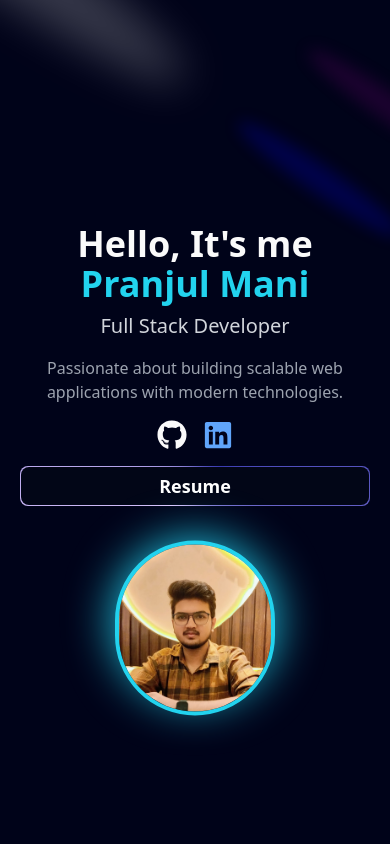
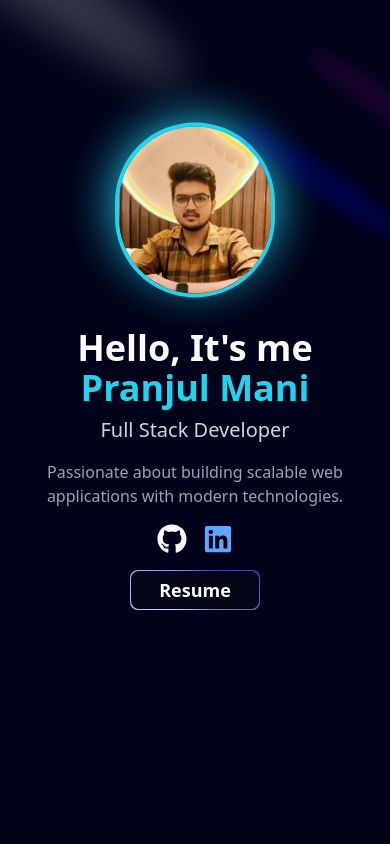
Before and after one commit to Pranjul-Mani/Portfolio, a Next.js app: page / in a window 390 px wide. Shown: the top 844 px of the page. Built offline with nearby package versions, Linux system fonts and the light colour scheme.

Commit message:
responsive update

```diff
--- a/components/about.tsx
+++ b/components/about.tsx
@@ -5,7 +5,7 @@ const About = () => {
 
     return (
         <section className="text-white py-16 px-6 sm:px-10 md:px-16 lg:px-32 xl:px-48
-                   mt-10 sm:mt-20 md:mt-24 mb-16 sm:mb-20 md:mb-24" id="about">
+                   mt-10 sm:mt-10 md:mt-24 mb-16 sm:mb-20 md:mb-24" id="about">
 
         <h2 className="text-4xl sm:text-3xl md:text-5xl font-bold text-center py-6">
             About Me
--- a/components/hero.tsx
+++ b/components/hero.tsx
@@ -11,8 +11,9 @@ const Hero = () => {
 
     return (
 
-        <section className="py-16 text-center mt-20  scroll-mt-24 mb-20" id='home'>
-            <div className="flex flex-col md:flex-row items-center gap-10 md:gap-40 mt-10 md:mt-20">
+        <section className="py-12 sm:py-16 text-center mt-10 sm:mt-16 md:mt-20 scroll-mt-24 mb-20 sm:mb-10 px-4 sm:px-8 md:px-16" id='home'>
+
+            <div className="flex flex-col-reverse md:flex-row items-center gap-10 md:gap-40 mt-10 md:mt-20">
 
                 <div>
                     <Spotlight className='-top-40 -left-10 md:-left-32 md:-top-20 h-screen' fill="white" />
--- a/components/skills.tsx
+++ b/components/skills.tsx
@@ -35,7 +35,7 @@ const floatAnimation: TargetAndTransition = {
 
 const Skills = () => {
     return (
-        <section className=" py-16 text-center mt-10" id="skills">
+        <section className=" py-16 text-center mt-10 scroll-m-10" id="skills">
             <h2 className="text-5xl font-bold text-white">Skills</h2>
             <div className="flex flex-wrap justify-center gap-20 mt-20">
                 {skills.map((skill, index) => (
--- a/components/ui/FloatingNav.tsx
+++ b/components/ui/FloatingNav.tsx
@@ -32,7 +32,7 @@ export const FloatingNav = ({
     });
 
     const scrollToSection = (id: string) => {
-        if ( typeof window !== "undefined" && typeof document !== "undefined" ) {
+        if (typeof window !== "undefined" && typeof document !== "undefined") {
             const section = document.querySelector(id);
             if (section) {
                 section.scrollIntoView({ behavior: "smooth", block: "start" });
@@ -47,7 +47,8 @@ export const FloatingNav = ({
                 animate={{ y: visible ? 0 : -100, opacity: visible ? 1 : 0 }}
                 transition={{ duration: 0.2 }}
                 className={cn(
-                    "flex max-w-fit fixed top-10 inset-x-0 mx-auto border rounded-full shadow-md z-[5000] px-10 py-5 items-center justify-center space-x-4 border-white/[0.2] bg-black-100",
+                    "flex max-w-xs sm:max-w-fit fixed top-6 sm:top-10 inset-x-0 mx-auto border rounded-full shadow-md z-[5000] px-6 py-3 sm:px-10 sm:py-5 items-center justify-center space-x-2 sm:space-x-4 border-white/[0.2] bg-black-100"
+                    ,
                     className
                 )}
             >
@@ -56,7 +57,8 @@ export const FloatingNav = ({
                         key={`link=${idx}`}
                         onClick={() => scrollToSection(navItem.link)}
                         className={cn(
-                            "relative dark:text-neutral-50 items-center flex space-x-1 text-neutral-600 dark:hover:text-neutral-300 hover:text-neutral-500"
+                           "relative dark:text-neutral-50 items-center flex space-x-1 sm:space-x-2 text-neutral-600 dark:hover:text-neutral-300 hover:text-neutral-500"
+
                         )}
                     >
                         <span className="block sm:hidden">{navItem.icon}</span>
--- a/components/ui/MagicButton.tsx
+++ b/components/ui/MagicButton.tsx
@@ -5,7 +5,7 @@ const MagicButton = ({
 }: { title: string; icon: React.ReactNode, position: string; handleClick?: () => void; otherClasses?: string }) => {
     return (
         <button className="relative inline-flex h-10 sm:h-12 md:h-14
-        w-full md:w-40 lg:w-48 overflow-hidden rounded-lg
+          md:w-40  overflow-hidden rounded-lg
         p-[1px] focus:outline-none mt-4 sm:mt-6 md:mt-10" onClick={handleClick}>
             <span className="absolute inset-[-1000%] animate-[spin_2s_linear_infinite] bg-[conic-gradient(from_90deg_at_50%_50%,#E2CBFF_0%,#393BB2_50%,#E2CBFF_100%)]" />
             <span className={`inline-flex h-full w-full cursor-pointer items-center justify-center rounded-lg bg-slate-950 px-7  text-lg font-bold text-white backdrop-blur-3xl gap-2
```
